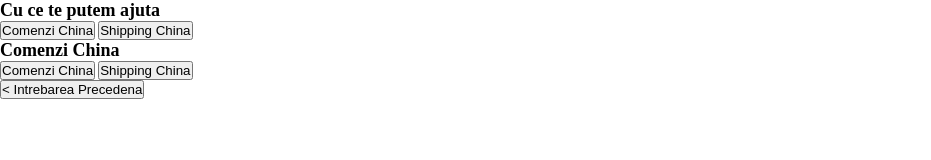
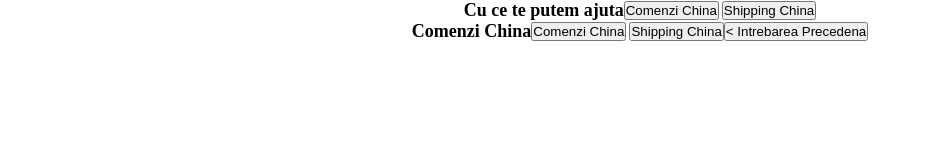
Before and after one commit to scarlatcristian/Slideshow-Campaign-Animation, a plain HTML site: page index.html in a window 1280 px wide. Shown: the whole page, without its empty margins (0-931 px from the left). Drawn offline with Linux system fonts and the light colour scheme.

Commit message:
slideshow

```diff
--- a/index.html
+++ b/index.html
@@ -8,9 +8,10 @@
     <title>Slideshow</title>
   </head>
   <body>
-    <div class="subscription"></div>
+    <div class="sildeshow">
+      <div class="page subscription"></div>
 
-    <div class="how-we-help">
+      <div class="page how-we-help">
         <h2>Cu ce te putem ajuta</h2>
         <div class="img-text">
           <button class="btn">Comenzi China</button>
@@ -48,5 +49,6 @@
       <div class="page page-18"></div>
 
       <div class="page page-19"></div>
+    </div>
   </body>
 </html>
--- a/style.css
+++ b/style.css
@@ -5,7 +5,7 @@
 }
 
 body {
-  min-height: 100vh;
+  height: 100vh;
   width: 100vw;
   overflow-x: hidden;
 }
@@ -42,3 +42,16 @@ html {
     font-size: 75%;
   }
 }
+
+.slideshow {
+  display: flex;
+}
+
+.page {
+  display: flex;
+  justify-content: center;
+  align-items: center;
+
+  width: 100%;
+  height: 100%;
+}
```
Lines whose indentation alone changed are shown as unchanged.
